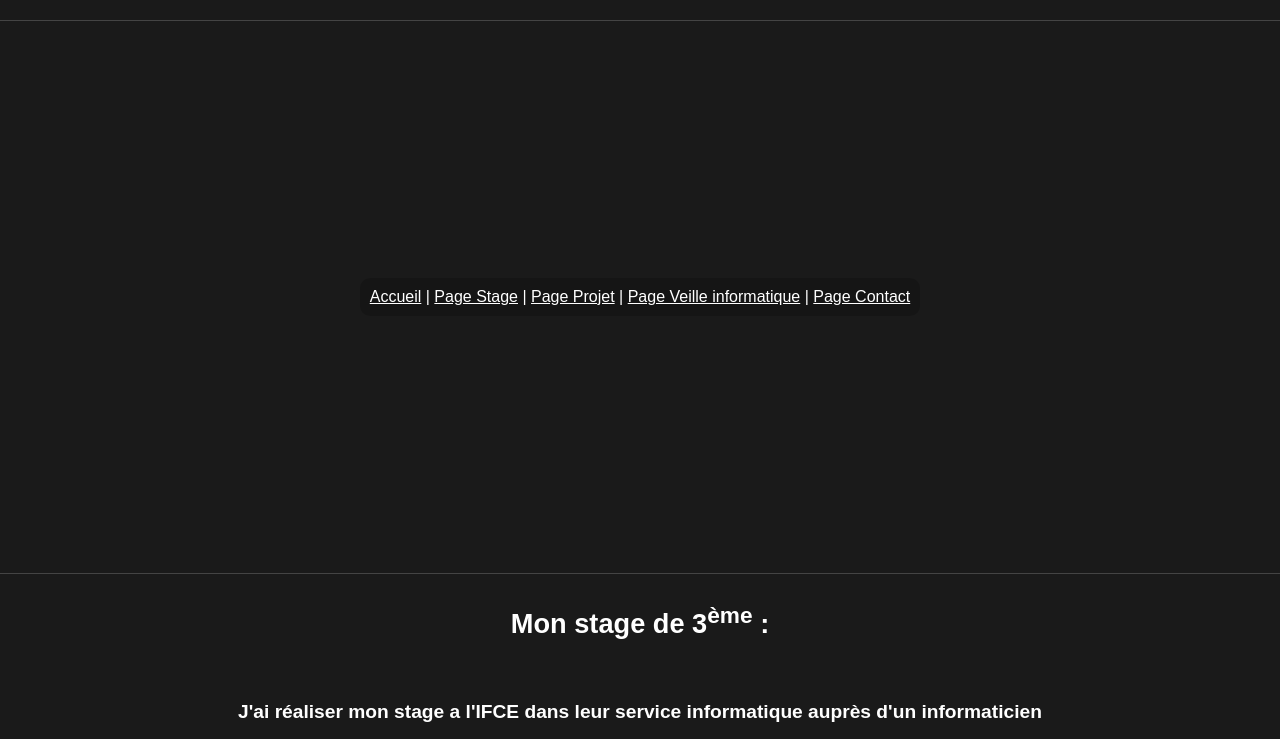
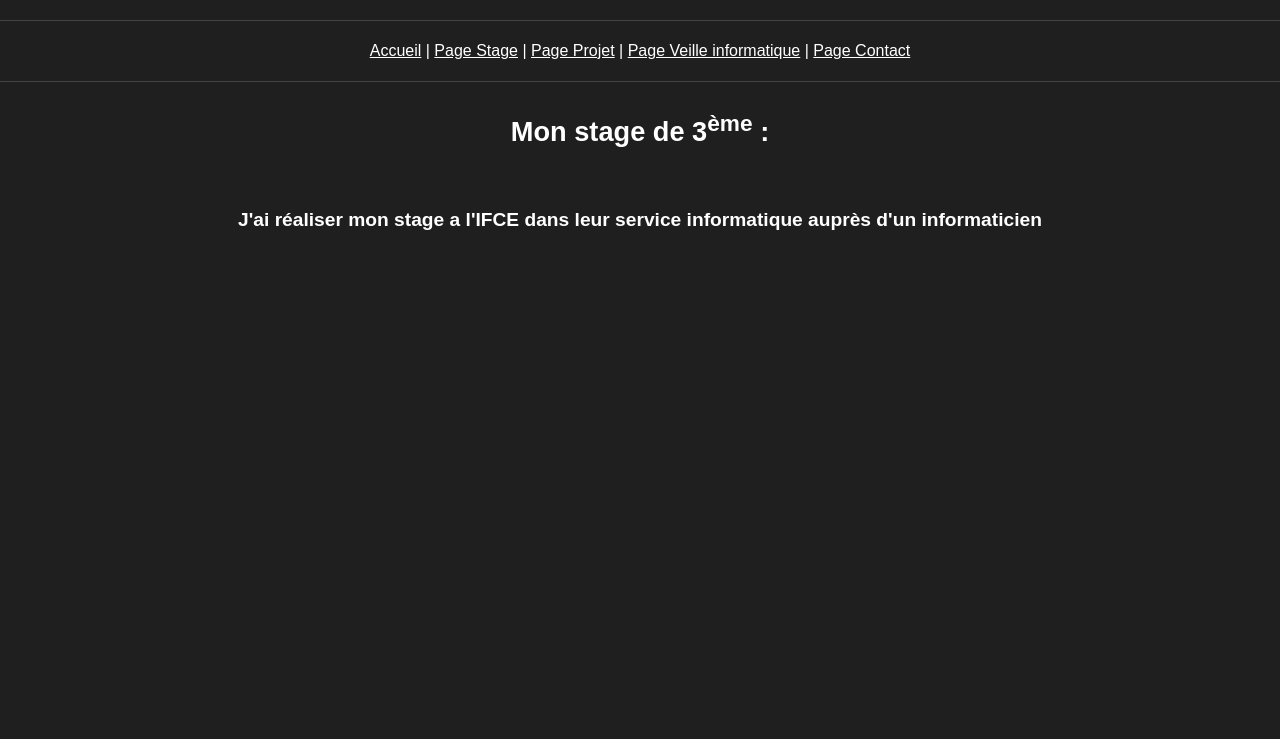
Before and after one commit to Blueshokas/Portfolio, a plain HTML site: page stage.html in a window 1280 px wide. Shown: the part 61-800 px from the top of the page. Drawn offline with Linux system fonts and the light colour scheme.

Commit message:
fix barre de navigation

```diff
--- a/CSS/style.css
+++ b/CSS/style.css
@@ -88,14 +88,7 @@ ul.catBlock li {
         border-radius: 10px;
         border: 2px solid #444;
         margin: auto;
-        float: none;
-        display: block;
-        border: #1f1f1f;
-        transition: background 0.3s;
-        cursor: pointer;
-    }
-    nav.barre:hover {
-        background: #333;
+
     }
 body {
     background-color: #1f1f1f;
--- a/stage.html
+++ b/stage.html
@@ -6,16 +6,16 @@
      <link rel="stylesheet" href="CSS/style.css">
 </head>
 
-<body style="background-color: #1A1A1A; color: white;">
+<body>
     <h1>Mes stages</h1>
     <hr>
-    <nav class="barre">
+    <nav >
     <a href="Index.html" style="color: white;">Accueil</a> |
     <a href="stage.html" style="color: white;">Page Stage</a> |
     <a href="projet.html" style="color: white;">Page Projet</a> |
     <a href="veille.html" style="color: white;">Page Veille informatique</a> |
     <a href="contact.html" style="color: white;">Page Contact</a>
-    </nav>
+</nav>
     <hr>
     <p>Mon stage de 3<sup>ème</sup> :</p>
     <br>
```
Also changed, not shown: contact.html (+2 -2 lines), projet.html (+1 -1 lines), veille.html (+2 -2 lines), index.html (line endings or trailing spaces).
